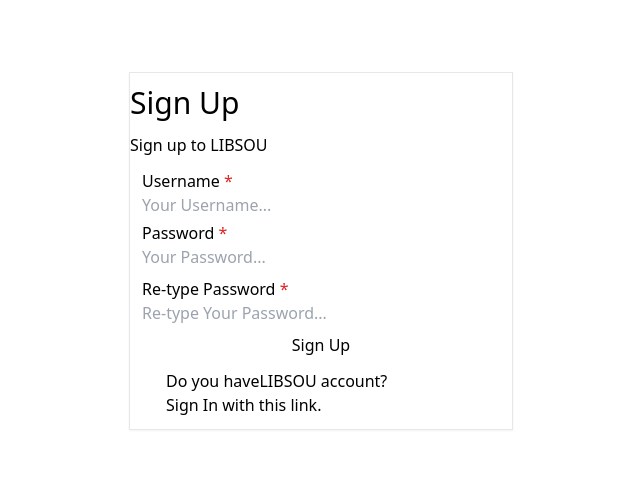
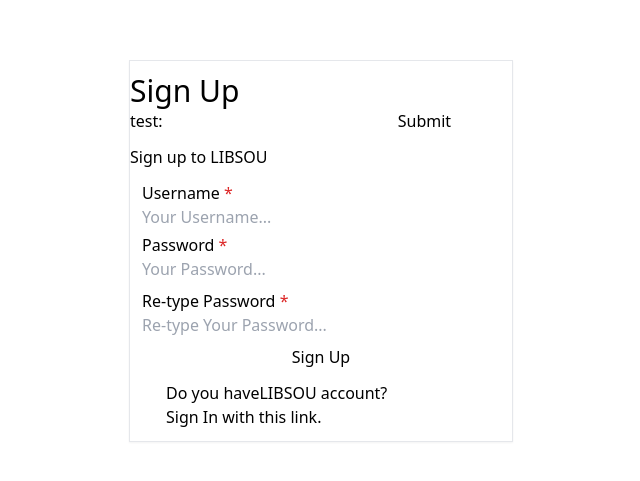
Before and after one commit to Soucius/libsou, a React (Vite) app in the folder frontend/: page /sign-up in a window 1280 px wide. Shown: the part 149-630 px from the top of the page, without its empty margins (319-959 px from the left). Built offline with nearby package versions, Linux system fonts and the light colour scheme.

Commit message:
these lines for the debug

```diff
--- a/frontend/src/pages/SignUpPage.jsx
+++ b/frontend/src/pages/SignUpPage.jsx
@@ -6,6 +6,13 @@ const SignUpPage = () => {
   const [username, setUsername] = useState("");
   const [password, setPassword] = useState("");
   const [retypePassword, setRetypePassword] = useState("");
+  const [test, setTest] = useState("");
+
+  const handleTestSubmit = (e) => {
+    e.preventDefault();
+
+    console.log(test);
+  };
 
   const handleForm = (e) => {
     e.preventDefault();
@@ -23,6 +30,26 @@ const SignUpPage = () => {
         <div className="card-title justify-center mt-3">
           <h2 className="text-3xl">Sign Up</h2>
         </div>
+
+        <form className="form" onSubmit={handleTestSubmit}>
+          <div className="form-control">
+            <label htmlFor="test" className="label">
+              test:{" "}
+            </label>
+
+            <input
+              type="text"
+              name="test"
+              id="test"
+              className="input"
+              required
+              value={test}
+              onChange={(e) => setTest(e.target.value)}
+            />
+
+            <input type="submit" value="Submit" className="btn btn-primary" />
+          </div>
+        </form>
 
         <div className="label mt-3 mx-auto">
           Sign up to{" "}
```
